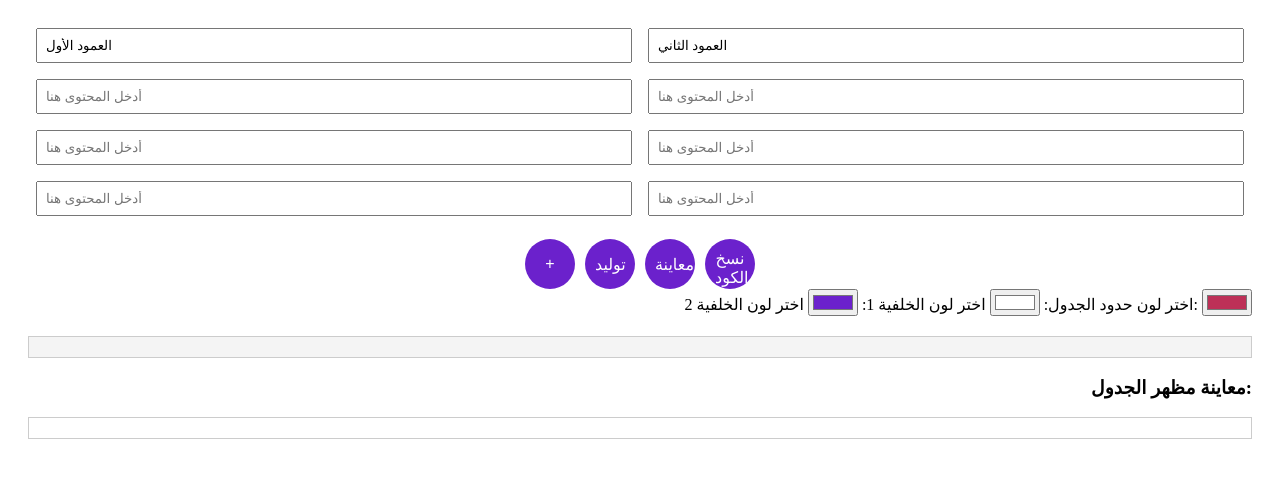
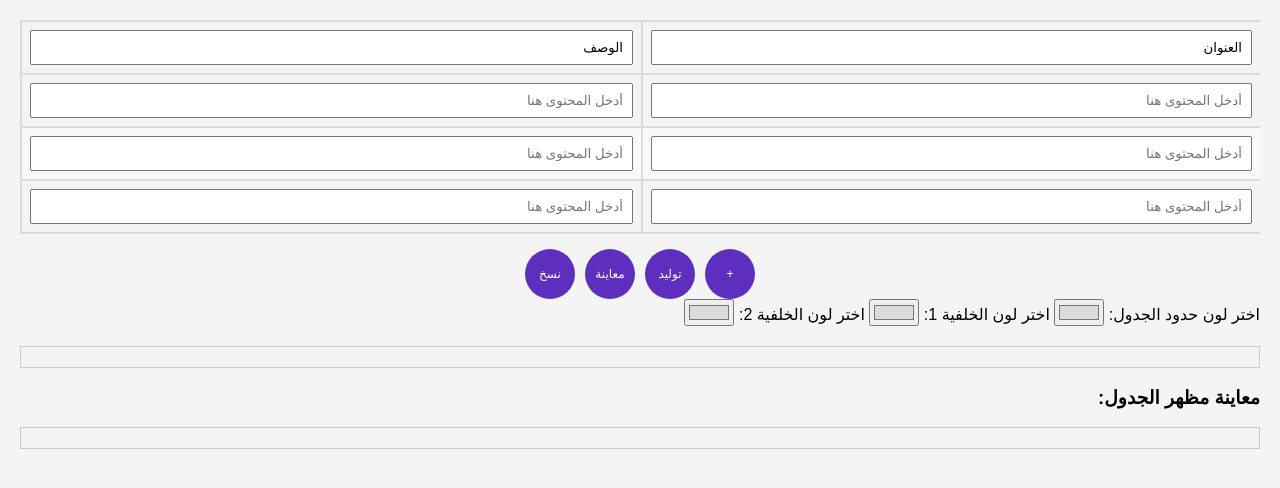
Before and after one commit to modweeb/table-tool, a plain HTML site: page index.html in a window 1280 px wide. Drawn offline with Linux system fonts and the light colour scheme.

Commit message:
Update index.html
تحديث محتوى ملف table tool على عدة متغيرات أساسية تدعم الوظائف الرئيسية للأداة

```diff
--- a/index.html
+++ b/index.html
@@ -5,6 +5,37 @@
     <meta name="viewport" content="width=device-width, initial-scale=1.0">
     <title>مولد جدول</title>
     <style>
+    	body {
+            font-family: Arial, sans-serif;
+            background-color: #f4f4f4;
+            direction: rtl;
+            text-align: right;
+            margin: 0;
+            padding: 0;
+        }
+table {
+    width: 100%;
+    border-collapse: collapse;
+    margin-top: 10px;
+}
+
+th, td {
+    padding: 10px;
+    text-align: center;
+    border: 2px solid #dbdbdb; /* تغيير اللون حسب رغبتك */
+}
+
+th {
+    background-color: #ffffff; /* لون خلفية عنوان الجدول */
+}
+
+td {
+    background-color: #f9f9f9; /* لون خلفية محتوى الجدول */
+}
+
+table tr:nth-child(even) td {
+    background-color: #f9f9f9; /* لون مختلف للصفوف الزوجية */
+}
         .table-content-generator {
             text-align: right;
             margin: 20px;
@@ -21,7 +52,7 @@
             text-align: center;
             border-width: 2px;
             border-right: 2px solid var(--border-color);
-            background: linear-gradient(to left, var(--bg-color1), var(--bg-color2));
+            background: linear-gradient(to right, var(--bg-color1), var(--bg-color2));
         }
 
         input[type="text"] {
@@ -40,11 +71,11 @@
 
         button {
             padding: 10px;
-            background-color: #6b21cc;
+            background-color: #5e2ebf;
             color: white;
             border: none;
             cursor: pointer;
-            font-size: 16px;
+            font-size: 12px;
             border-radius: 50%;
             width: 50px;
             height: 50px;
@@ -76,8 +107,8 @@
         <table id="contentTable">
             <thead>
                 <tr>
-                    <th><input id="column1Name" type="text" value="العمود الأول" /></th>
-                    <th><input id="column2Name" type="text" value="العمود الثاني" /></th>
+                    <th><input id="theaddressName" type="text" value="العنوان" /></th>
+                    <th><input id="DescriptionName" type="text" value="الوصف" /></th>
                 </tr>
             </thead>
             <tbody>
@@ -100,18 +131,18 @@
             <button onclick="addRow()"> +</button>
             <button onclick="generateCode()">توليد</button>
             <button onclick="previewTable()">معاينة</button>
-            <button onclick="copyCode()">نسخ الكود</button>
+            <button onclick="copyCode()">نسخ</button>
         </div>
         <p id="copyNotification" style="display: none;">تم النسخ بنجاح!</p>
 
         <label>اختر لون حدود الجدول:</label>
-        <input type="color" id="borderColor" value="#ffffff">
+        <input type="color" id="borderColor" value="#dbdbdb">
 
         <label>اختر لون الخلفية 1:</label>
-        <input type="color" id="bgColor1" value="#6b21cc">
+        <input type="color" id="bgColor1" value="#dbdbdb">
 
         <label>اختر لون الخلفية 2:</label>
-        <input type="color" id="bgColor2" value="#bd3057">
+        <input type="color" id="bgColor2" value="#dbdbdb">
 
         <pre id="generatedCode"></pre>
 
@@ -134,9 +165,9 @@
 
         function generateCode() {
             let tableRows = document.querySelectorAll("#contentTable tbody tr");
-            let col1Name = document.getElementById("column1Name").value;
-            let col2Name = document.getElementById("column2Name").value;
-            let code = `<table style="border-color: ${document.getElementById("borderColor").value}; background: linear-gradient(to left, ${document.getElementById("bgColor1").value}, ${document.getElementById("bgColor2").value});">\n<thead>\n<tr><th>${col1Name}</th><th>${col2Name}</th></tr>\n</thead>\n<tbody>\n`;
+            let col1Name = document.getElementById("theaddressName").value;
+            let col2Name = document.getElementById("DescriptionName").value;
+            let code = `<table style="border-color: ${document.getElementById("borderColor").value}; background: linear-gradient(to right, ${document.getElementById("bgColor1").value}, ${document.getElementById("bgColor2").value});">\n<thead>\n<tr><th>${col1Name}</th><th>${col2Name}</th></tr>\n</thead>\n<tbody>\n`;
 
             tableRows.forEach(row => {
                 let cells = row.getElementsByTagName("input");
```
